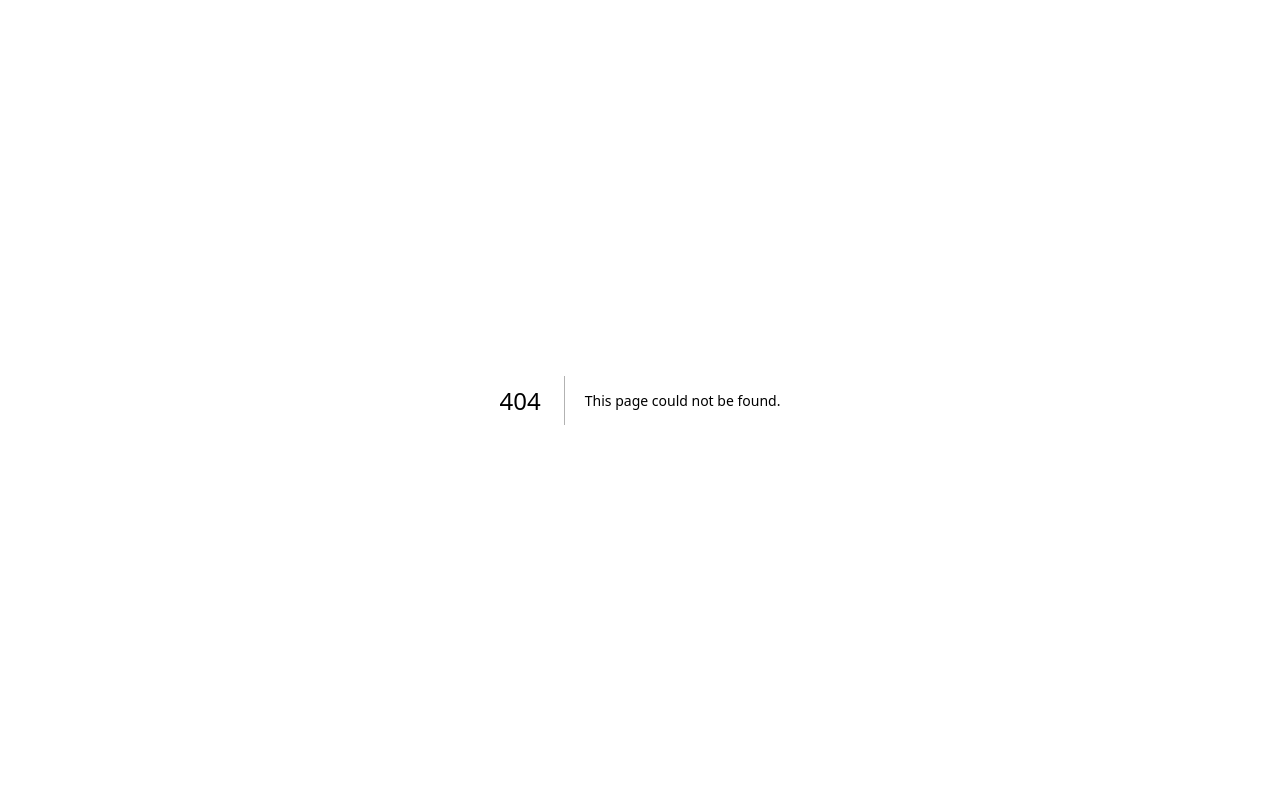
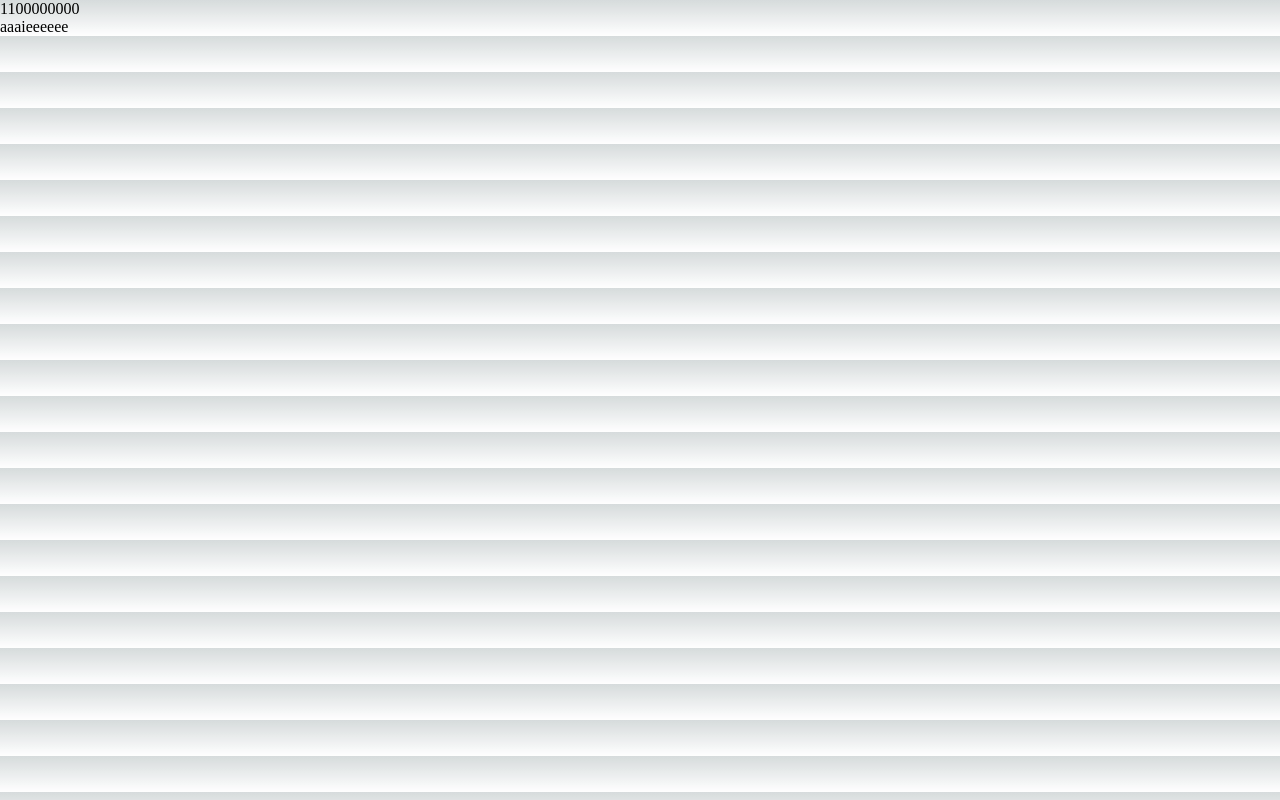
Before and after one commit to CodingJourney-my/study-ts, a Next.js app: page /test in a window 1280 px wide. Before the commit this address had no page. Built offline with nearby package versions, Linux system fonts and the light colour scheme.

Commit message:
✨ Readonly, numeric separator, typeofの挙動の学習

```diff
--- /dev/null
+++ b/src/pages/test.tsx
@@ -0,0 +1,36 @@
+type Foo = {
+  bar: string
+  baz: string
+}
+
+type FooReadonly = Readonly<Foo>
+
+export default function Home() {
+  const obj: { readonly foo: number } = { foo: 1 }
+  let foo: FooReadonly = { bar: 'bar', baz: 'baz' }
+  // Cannot assign to 'bar' because it is a read-only property.
+  // foo.bar = 'bas'
+  // ok
+  foo = { bar: 'aaa', baz: 'ieeeeee' }
+
+  // numeric separator
+  const number = 100_000_000
+
+  typeof undefined
+  // => "undefined"
+  typeof null
+  // => "object"
+
+  return (
+    <>
+      <div>
+        {obj.foo}
+        {number}
+      </div>
+      <div>
+        {foo.bar}
+        {foo.baz}
+      </div>
+    </>
+  )
+}
```
